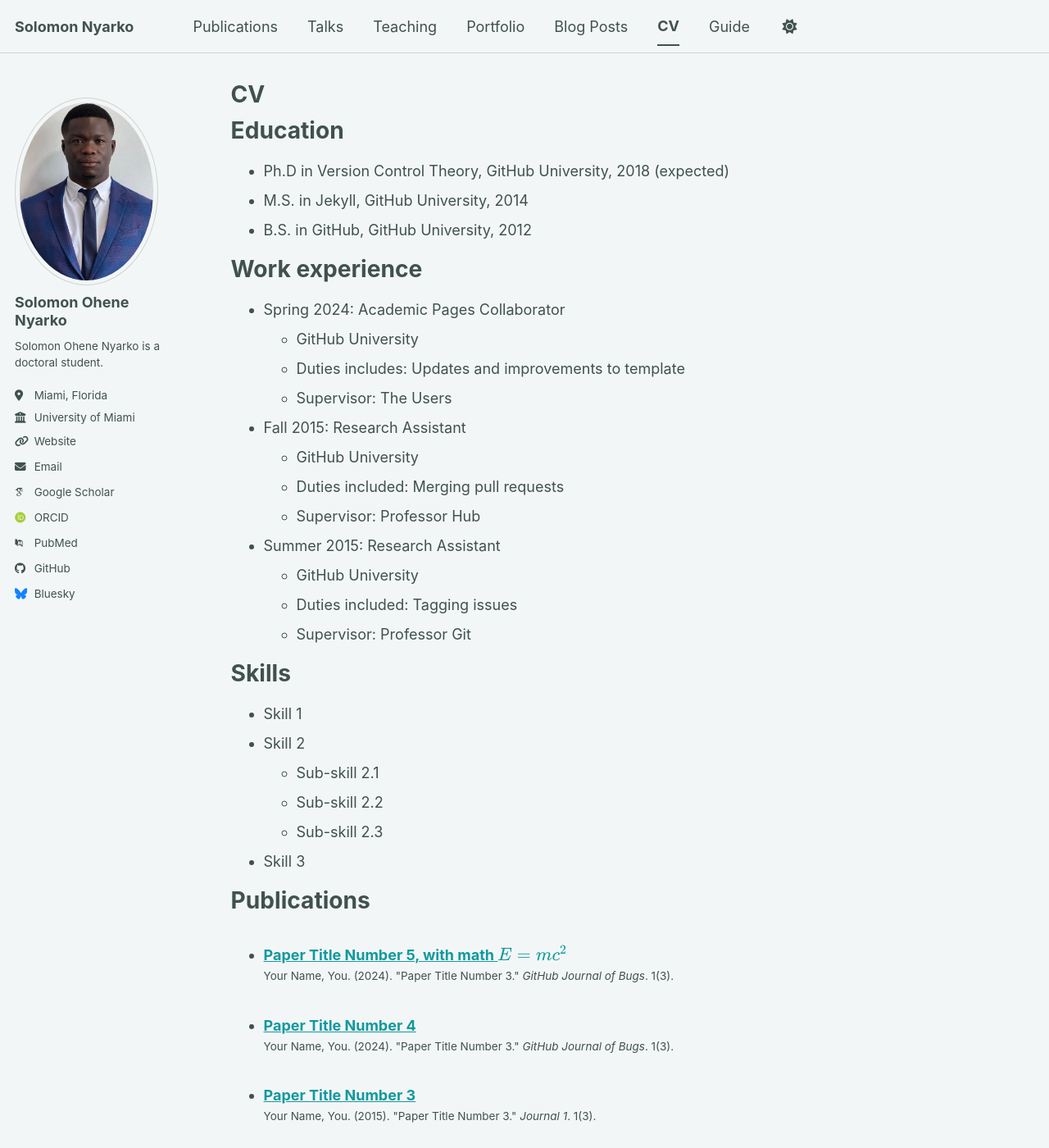
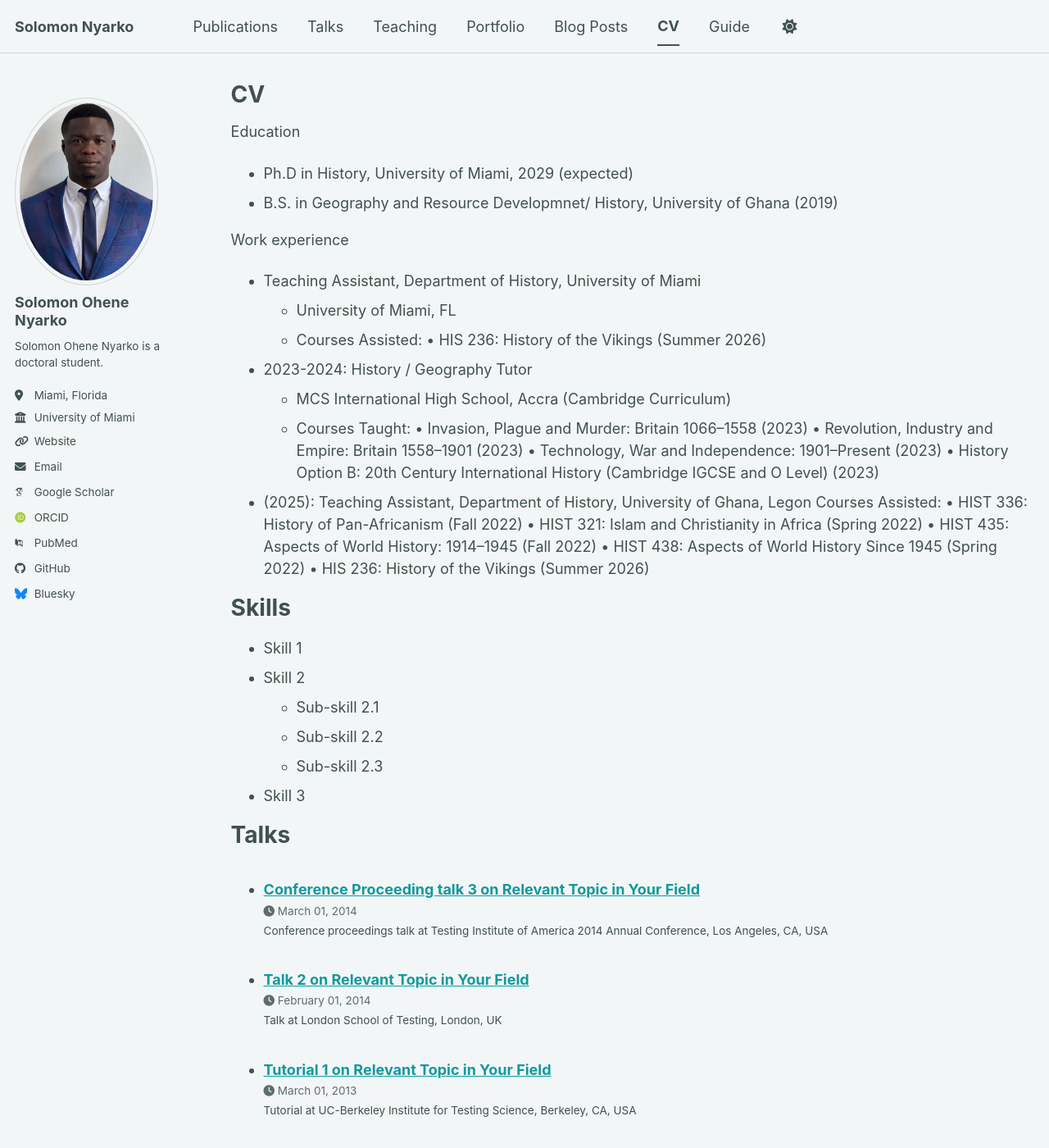
Before and after one commit to SolomonNyarko/SolomonNyarko.github.io, a Jekyll site: the page built from _pages/cv.md, in a window 1280 px wide and 1400 px high. Shown: the whole window at 82% size. Built offline with Jekyll 4.4.1, drawn with Linux system fonts in a browser that asks for light colours; some web fonts are replaced; a script bundle is joined from its source files by our own code; library files that are not in the unit come from our copies; some of the changed text lies outside the part shown.

Commit message:
Update cv.md

```diff
--- a/_pages/cv.md
+++ b/_pages/cv.md
@@ -10,27 +10,30 @@ redirect_from:
 {% include base_path %}
 
 Education
-======
-* Ph.D in Version Control Theory, GitHub University, 2018 (expected)
-* M.S. in Jekyll, GitHub University, 2014
-* B.S. in GitHub, GitHub University, 2012
+* Ph.D in History, University of Miami, 2029 (expected)
+* B.S. in Geography and Resource Developmnet/ History, University of Ghana (2019)
 
 Work experience
-======
-* Spring 2024: Academic Pages Collaborator
-  * GitHub University
-  * Duties includes: Updates and improvements to template
-  * Supervisor: The Users
+* Teaching Assistant, Department of History, University of Miami
+  * University of Miami, FL
+  * Courses Assisted: •	HIS 236: History of the Vikings (Summer 2026)
 
-* Fall 2015: Research Assistant
-  * GitHub University
-  * Duties included: Merging pull requests
-  * Supervisor: Professor Hub
+* 2023-2024: History / Geography Tutor
+  * MCS International High School, Accra (Cambridge Curriculum)
+  * Courses Taught:
+•	Invasion, Plague and Murder: Britain 1066–1558 (2023)
+•	Revolution, Industry and Empire: Britain 1558–1901 (2023)
+•	Technology, War and Independence: 1901–Present (2023)
+•	History Option B: 20th Century International History (Cambridge IGCSE and O Level) (2023)
 
-* Summer 2015: Research Assistant
-  * GitHub University
-  * Duties included: Tagging issues
-  * Supervisor: Professor Git
+* (2025): Teaching Assistant, Department of History, University of Ghana, Legon
+Courses Assisted:
+•	HIST 336: History of Pan-Africanism (Fall 2022)
+•	HIST 321: Islam and Christianity in Africa (Spring 2022)
+•	HIST 435: Aspects of World History: 1914–1945 (Fall 2022)
+•	HIST 438: Aspects of World History Since 1945 (Spring 2022)
+•	HIS 236: History of the Vikings (Summer 2026)
+
 
 Skills
 ======
@@ -41,24 +44,10 @@ Skills
   * Sub-skill 2.3
 * Skill 3
 
-Publications
-======
-  <ul>{% for post in site.publications reversed %}
-    {% include archive-single-cv.html %}
-  {% endfor %}</ul>
+
 
 Talks
 ======
   <ul>{% for post in site.talks reversed %}
     {% include archive-single-talk-cv.html  %}
   {% endfor %}</ul>
-
-Teaching
-======
-  <ul>{% for post in site.teaching reversed %}
-    {% include archive-single-cv.html %}
-  {% endfor %}</ul>
-
-Service and leadership
-======
-* Currently signed in to 43 different slack teams
```
